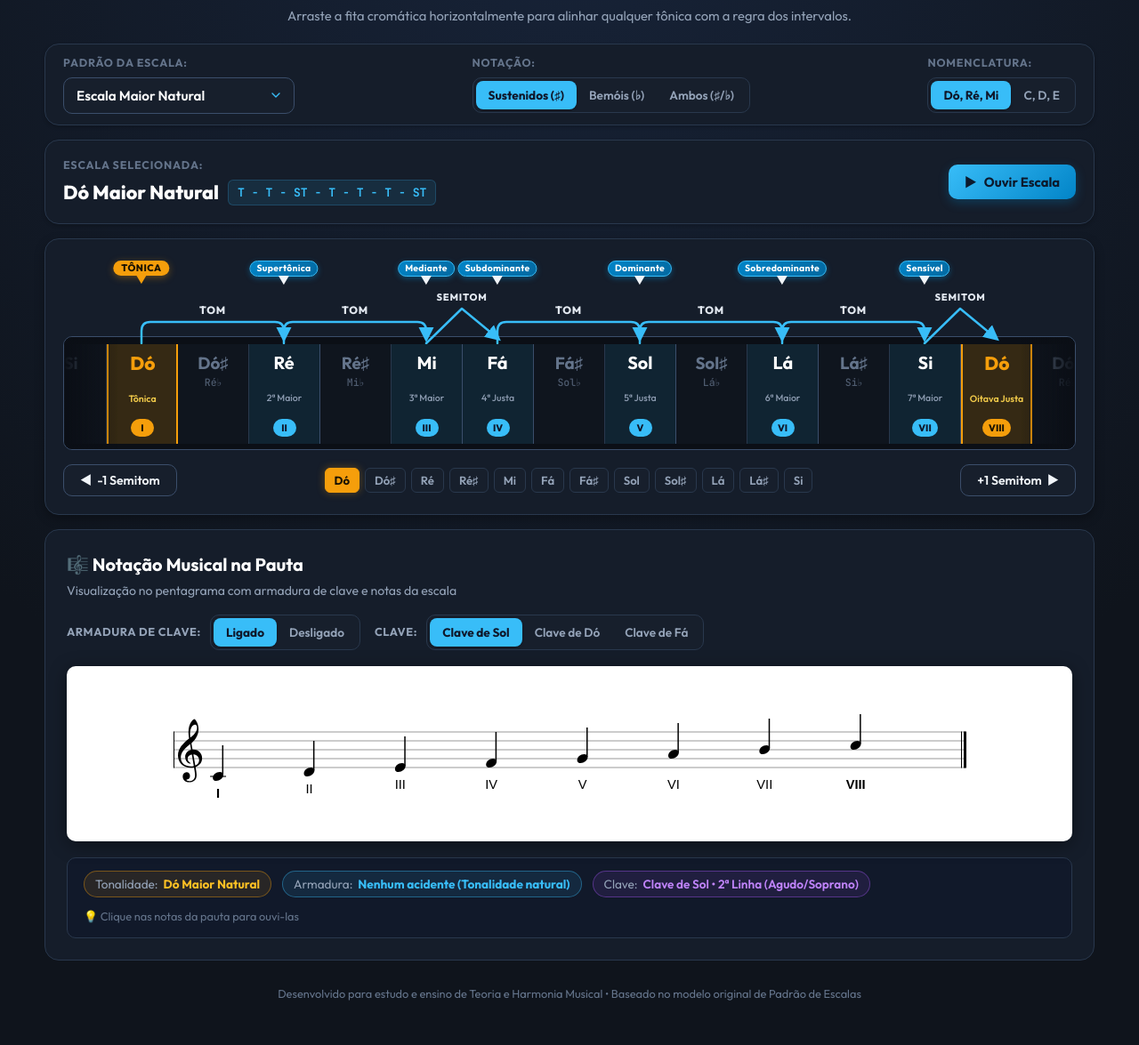
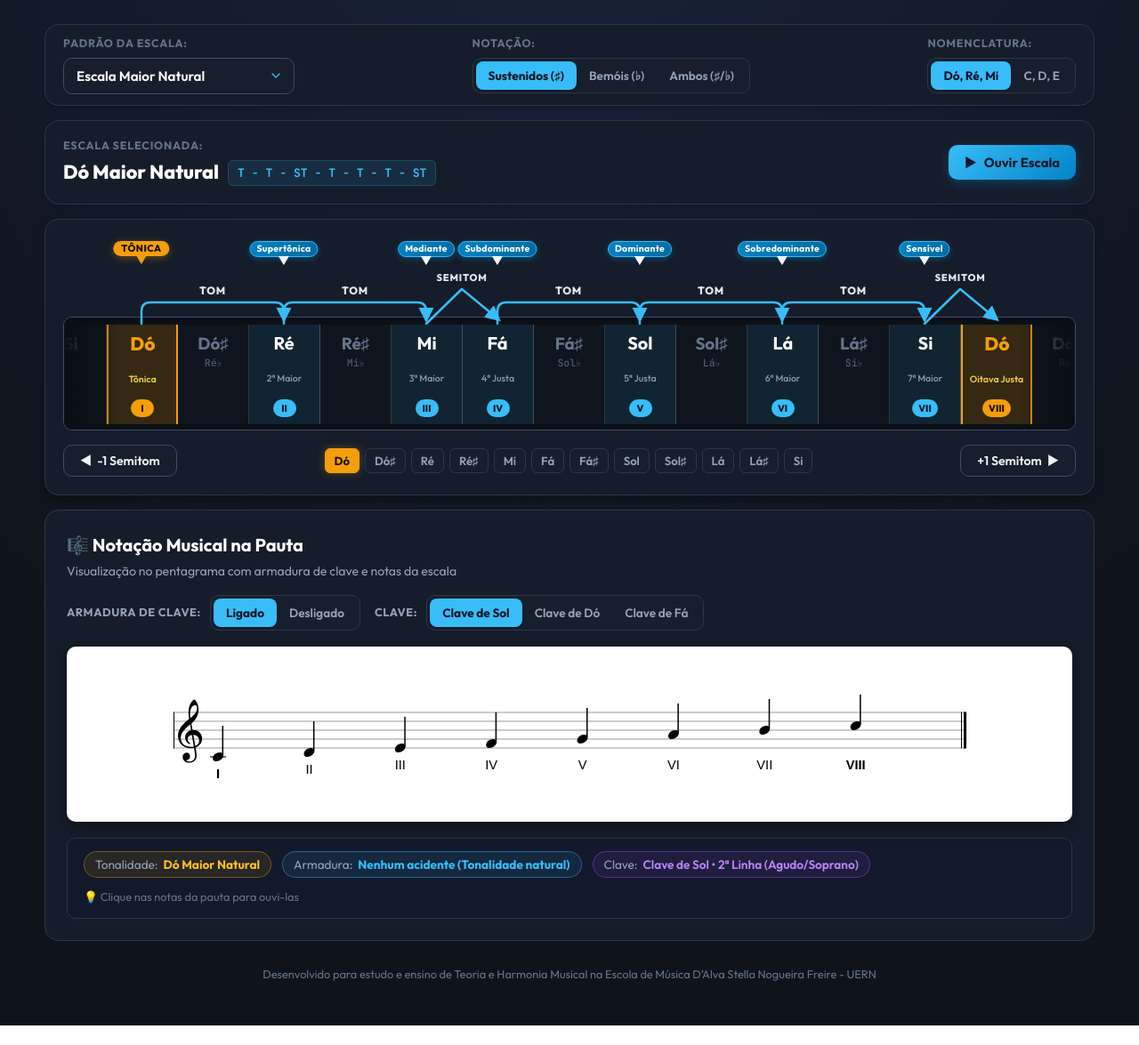
Before and after one commit to Morphabius/escala-interativa, a plain HTML site: page index.html in a window 1280 px wide. Shown: the part 111-1286 px from the top of the page at 89% size. After the commit the page ends 1264 px from the top, so only its background shows below. Drawn offline with Linux system fonts and the light colour scheme.

Commit message:
Update footer text for UERN music school and remove header subtitle instruction

```diff
--- a/index.html
+++ b/index.html
@@ -15,9 +15,6 @@
     <header class="app-header">
       <div class="header-badge">Teoria Musical Interativa</div>
       <h1 class="main-title">Padrão das Escalas Musicais</h1>
-      <p class="subtitle">
-        Arraste a fita cromática horizontalmente para alinhar qualquer tônica com a regra dos intervalos.
-      </p>
     </header>
 
     <!-- Barra de Controles e Seletores -->
@@ -163,7 +160,7 @@
 
     <!-- Rodapé -->
     <footer class="app-footer">
-      <p>Desenvolvido para estudo e ensino de Teoria e Harmonia Musical • Baseado no modelo original de Padrão de Escalas</p>
+      <p>Desenvolvido para estudo e ensino de Teoria e Harmonia Musical na Escola de Música D’Alva Stella Nogueira Freire - UERN</p>
     </footer>
   </div>
 
```
